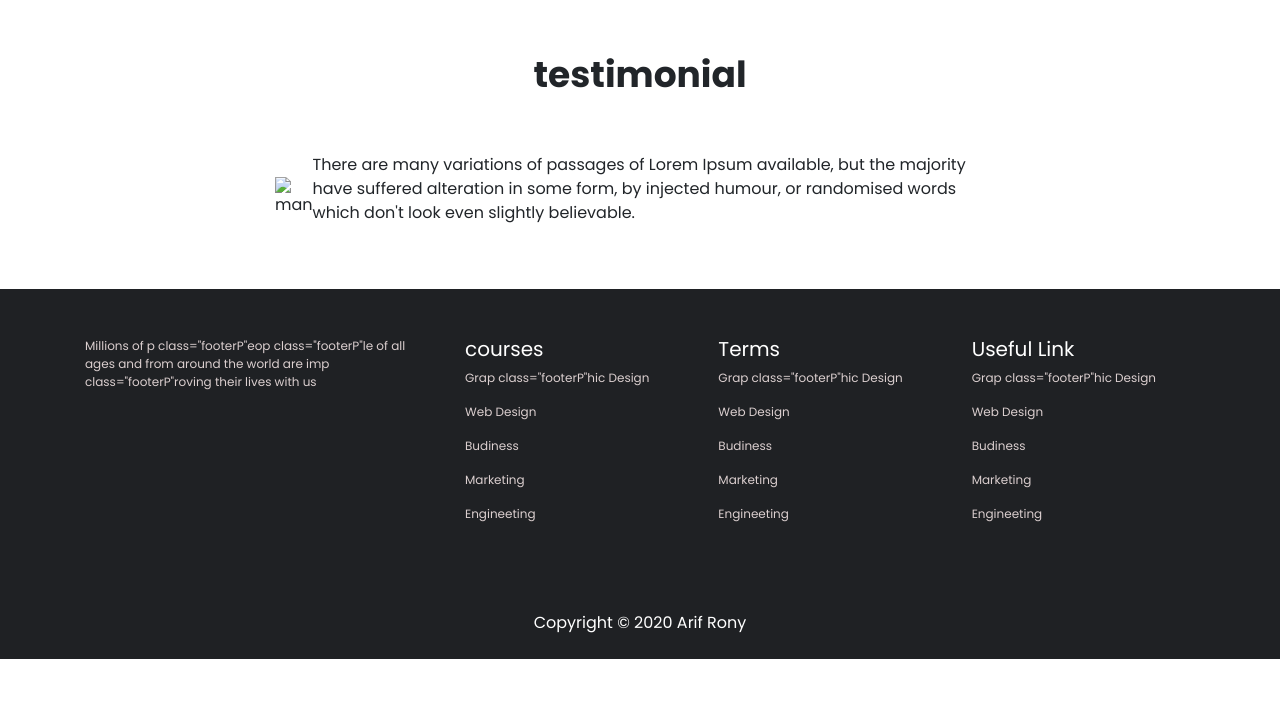
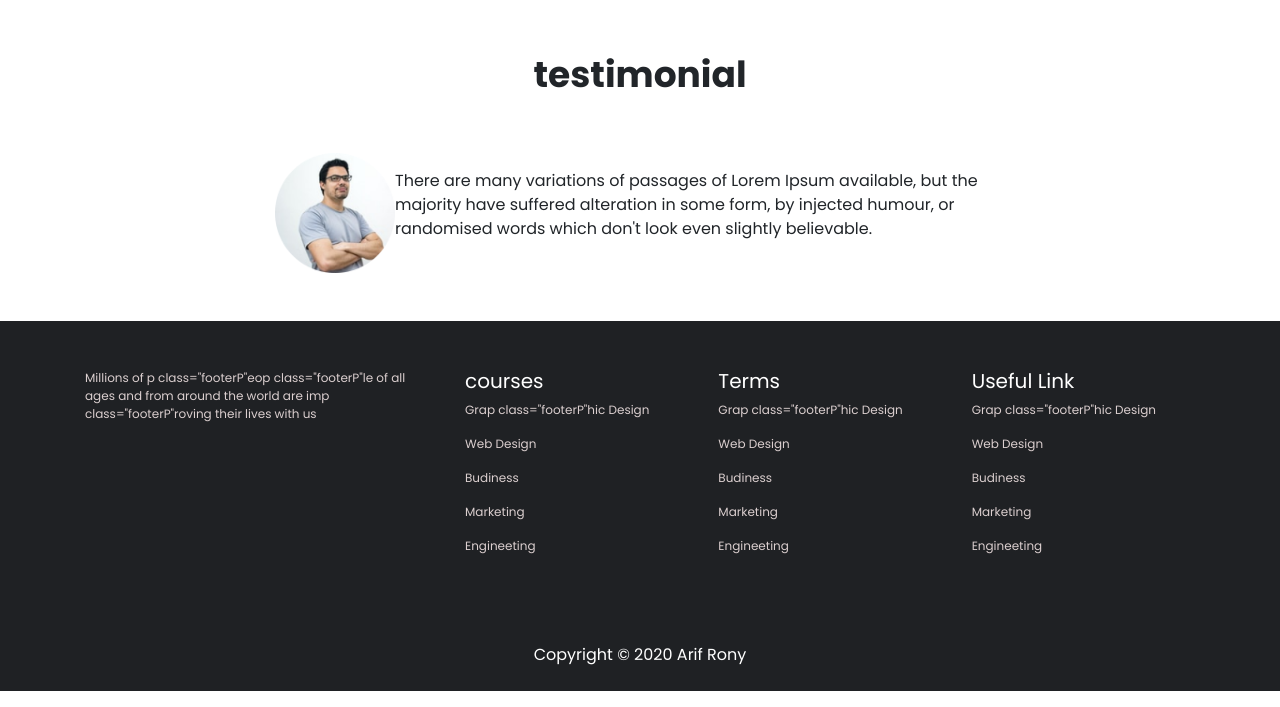
Before and after one commit to engrArifRony/E-school-learning, a plain HTML site: page index.html in a window 1280 px wide. Shown: the part 1537-2244 px from the top of the page. Before the commit the page ends 2212 px from the top, so only its background shows below. Drawn offline with nearby package versions, Linux system fonts and the light colour scheme.

Commit message:
again and again

```diff
--- a/index.html
+++ b/index.html
@@ -216,7 +216,7 @@
                     <div class="col-md-8">
                      <div class="testimonial-img d-flex justify-content-center align-items-center">
                        <div>
-                        <img src="photos/" alt="man">
+                        <img src="photos/Man.png" alt="man">
                        </div>
 
                        <p>
```
